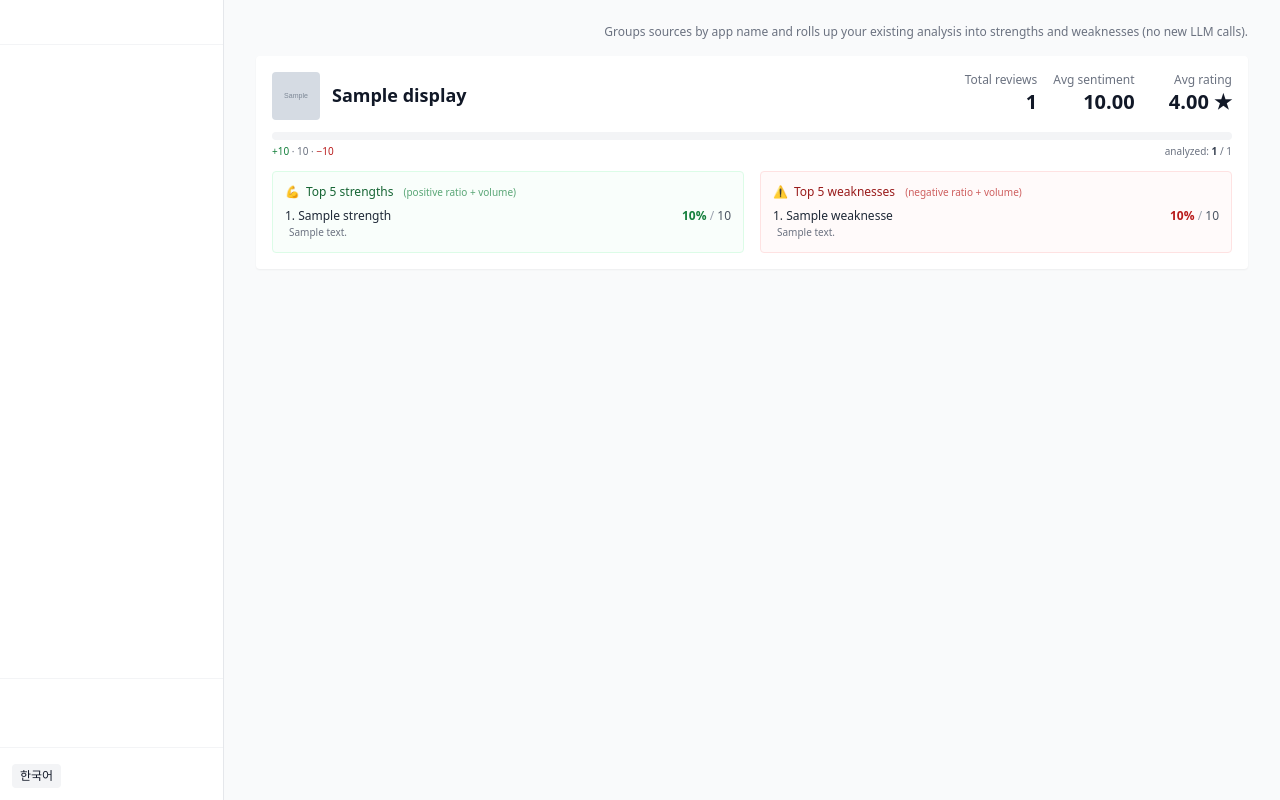
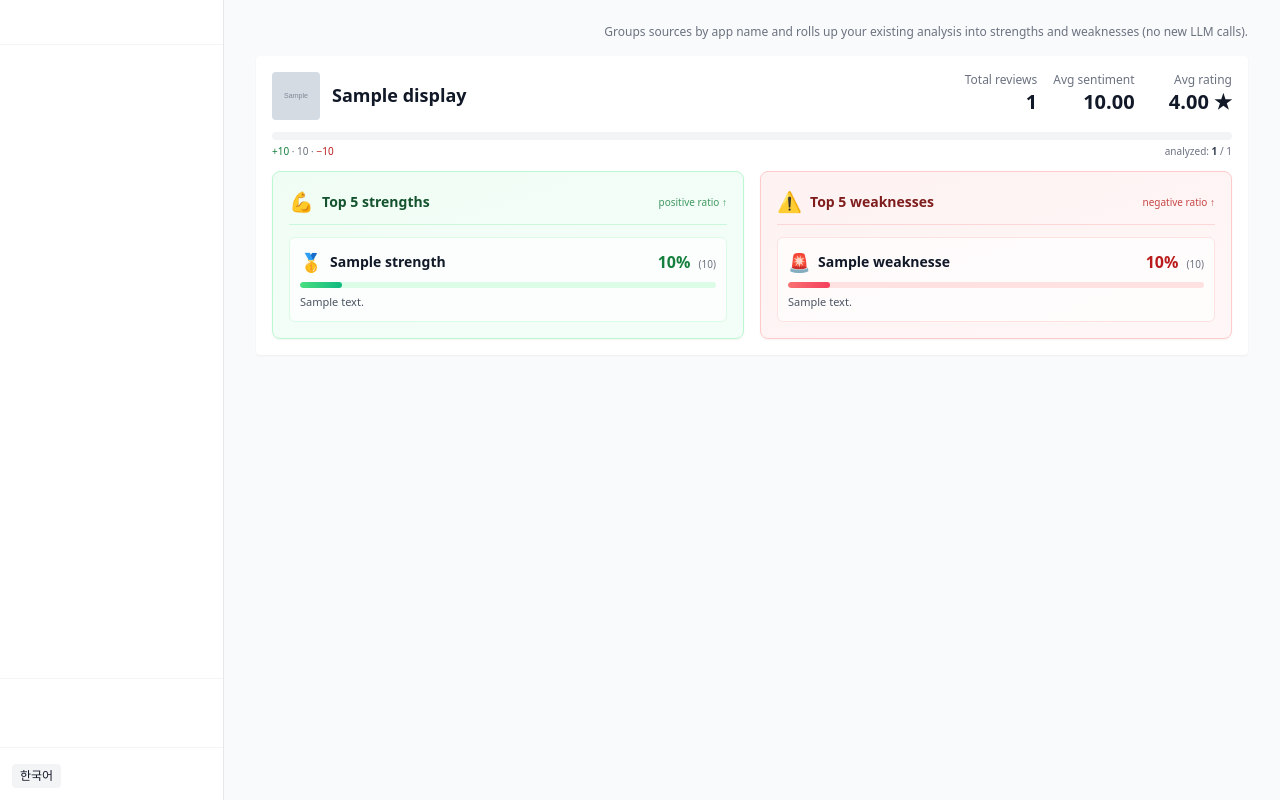
Before and after one commit to Kye-Jaemin/review-analysis-dashboard, a FastAPI app: template app/templates/vendors.html in a window 1280 px wide. Run offline with FastAPI, Linux system fonts and the light colour scheme; the template is opened without the code that fills it: most values are stand-ins (such as "Sample title", 1, 10 or a date in 2020); grey boxes marked "Sample" are stand-in pictures; some libraries are stand-ins or nearby versions.

Commit message:
ux(vendors): strengths/weaknesses cards now actually look like cards
The old layout was a tight inline list (11px text + thin border) tucked
into the bottom of the vendor row. The actionable bits — which feature
is the strength, how dominant, how many reviews — were all stacked into
one cramped line. Easy to skim past entirely.

Redesign per insight:
- Each strength / weakness is now its own white card-on-card sitting
  inside the green / red panel, with hover border accent.
- Rank gets a real visual: 🥇 / 🥈 / 🥉 for 1-2-3, plain numbered for
  4-5. Same on the weakness side with 🚨 / ⚠ / ⚠ to signal severity.
- Category name jumps from 12px to 14px semibold so it's actually
  readable at a glance.
- Big positive% / negative% in green / red bold, with the raw review
  count in a quieter parenthetical (e.g. "82.4% (234)").
- New gradient progress bar under each item that fills to the pct —
  cheap visual comparison across the 5 rows + lets the eye spot the
  most-dominant insight without reading the numbers.
- Panel headers got promoted: 20px emoji, 14px bold title, subtle
  divider, sort hint moved to the right edge ("긍정 비율 ↑" /
  "부정 비율 ↑").
- Panel background swapped from flat tint to a green→emerald /
  red→rose gradient so the two columns feel distinct even at a
  squint.
- Empty state redesigned to a centred bubble with a quieter caveat
  line instead of a one-line italic.

```diff
--- a/app/templates/vendors.html
+++ b/app/templates/vendors.html
@@ -112,68 +112,91 @@
       {% endif %}
 
       <!-- Strengths / Weaknesses two-column -->
+      <!-- Strengths / Weaknesses cards. Each insight gets:
+           - a chunky rank badge (1./2./3. medal for top 3)
+           - the category name in a readable size
+           - a progress bar showing the pos/neg ratio (visual signal of how
+             dominant this strength/weakness is)
+           - count + percentage tabular-nums
+           - the description as a quieter second line -->
       <div class="grid grid-cols-1 md:grid-cols-2 gap-4">
-        <div class="border border-green-100 rounded p-3 bg-green-50/40">
-          <div class="text-xs font-medium text-green-800 mb-2 flex items-center gap-1.5">
-            <span>💪</span>
-            <span>{% if lang == 'ko' %}강점 Top 5{% else %}Top 5 strengths{% endif %}</span>
-            <span class="text-[10px] font-normal text-green-700/70 ml-1">
-              {% if lang == 'ko' %}(긍정 비율 + 응답수){% else %}(positive ratio + volume){% endif %}
+        {# --- Strengths --- #}
+        <div class="border border-green-200 rounded-lg p-4 bg-gradient-to-br from-green-50 to-emerald-50/60 shadow-sm">
+          <div class="flex items-center gap-2 mb-3 pb-2 border-b border-green-200/70">
+            <span class="text-xl">💪</span>
+            <span class="text-sm font-bold text-green-900">{% if lang == 'ko' %}강점 Top 5{% else %}Top 5 strengths{% endif %}</span>
+            <span class="text-[10px] text-green-700/80 ml-auto">
+              {% if lang == 'ko' %}긍정 비율 ↑{% else %}positive ratio ↑{% endif %}
             </span>
           </div>
           {% if v.strengths %}
-            <ol class="space-y-1.5">
+            <ol class="space-y-2.5">
               {% for c in v.strengths %}
-                <li class="flex items-baseline justify-between gap-2 text-xs">
-                  <span class="flex-1 min-w-0">
-                    <span class="font-medium text-gray-800">{{ loop.index }}. {{ c.name }}</span>
-                    {% if c.description %}
-                      <span class="text-[10px] text-gray-500 ml-1 line-clamp-1">{{ c.description }}</span>
-                    {% endif %}
-                  </span>
-                  <span class="shrink-0 text-right tabular-nums">
-                    <span class="text-green-700 font-semibold">{{ (c.pos_pct * 100)|round(1) }}%</span>
-                    <span class="text-gray-400">/</span>
-                    <span class="text-gray-600">{{ '{:,}'.format(c.total) }}</span>
-                  </span>
+                {% set pct = (c.pos_pct * 100)|round(1) %}
+                {% set rank_icon = ['🥇','🥈','🥉','4.','5.'][loop.index0] %}
+                <li class="bg-white/70 rounded-md p-2.5 border border-green-100 hover:border-green-300 hover:shadow-sm transition-all">
+                  <div class="flex items-center gap-2 mb-1.5">
+                    <span class="shrink-0 text-base font-bold {% if loop.index <= 3 %}text-lg{% else %}text-gray-500 text-xs w-5 text-center{% endif %}">{{ rank_icon }}</span>
+                    <span class="flex-1 min-w-0 font-semibold text-sm text-gray-900 truncate" title="{{ c.name }}">{{ c.name }}</span>
+                    <span class="shrink-0 text-right">
+                      <span class="text-base font-bold text-green-700 tabular-nums">{{ pct }}%</span>
+                      <span class="text-[10px] text-gray-500 ml-1 tabular-nums">({{ '{:,}'.format(c.total) }})</span>
+                    </span>
+                  </div>
+                  <!-- Positive ratio bar -->
+                  <div class="h-1.5 bg-green-100 rounded-full overflow-hidden">
+                    <div class="h-full bg-gradient-to-r from-green-400 to-emerald-500 rounded-full transition-all"
+                         style="width: {{ pct }}%"></div>
+                  </div>
+                  {% if c.description %}
+                    <div class="text-[11px] text-gray-600 mt-1.5 line-clamp-1" title="{{ c.description }}">{{ c.description }}</div>
+                  {% endif %}
                 </li>
               {% endfor %}
             </ol>
           {% else %}
-            <div class="text-[11px] text-gray-400 py-2 text-center">
-              {% if lang == 'ko' %}자동 분류 결과가 부족합니다 (카테고리당 최소 10건 필요){% else %}Not enough auto-categorized data (need ≥ 10 reviews per category){% endif %}
+            <div class="text-xs text-gray-500 py-6 text-center bg-white/60 rounded-md">
+              {% if lang == 'ko' %}자동 분류 결과가 부족합니다<br><span class="text-[10px] text-gray-400">(카테고리당 최소 10건 필요)</span>{% else %}Not enough auto-categorized data<br><span class="text-[10px] text-gray-400">(need ≥ 10 reviews per category)</span>{% endif %}
             </div>
           {% endif %}
         </div>
 
-        <div class="border border-red-100 rounded p-3 bg-red-50/40">
-          <div class="text-xs font-medium text-red-800 mb-2 flex items-center gap-1.5">
-            <span>⚠️</span>
-            <span>{% if lang == 'ko' %}약점 Top 5{% else %}Top 5 weaknesses{% endif %}</span>
-            <span class="text-[10px] font-normal text-red-700/70 ml-1">
-              {% if lang == 'ko' %}(부정 비율 + 응답수){% else %}(negative ratio + volume){% endif %}
+        {# --- Weaknesses --- #}
+        <div class="border border-red-200 rounded-lg p-4 bg-gradient-to-br from-red-50 to-rose-50/60 shadow-sm">
+          <div class="flex items-center gap-2 mb-3 pb-2 border-b border-red-200/70">
+            <span class="text-xl">⚠️</span>
+            <span class="text-sm font-bold text-red-900">{% if lang == 'ko' %}약점 Top 5{% else %}Top 5 weaknesses{% endif %}</span>
+            <span class="text-[10px] text-red-700/80 ml-auto">
+              {% if lang == 'ko' %}부정 비율 ↑{% else %}negative ratio ↑{% endif %}
             </span>
           </div>
           {% if v.weaknesses %}
-            <ol class="space-y-1.5">
+            <ol class="space-y-2.5">
               {% for c in v.weaknesses %}
-                <li class="flex items-baseline justify-between gap-2 text-xs">
-                  <span class="flex-1 min-w-0">
-                    <span class="font-medium text-gray-800">{{ loop.index }}. {{ c.name }}</span>
-                    {% if c.description %}
-                      <span class="text-[10px] text-gray-500 ml-1 line-clamp-1">{{ c.description }}</span>
-                    {% endif %}
-                  </span>
-                  <span class="shrink-0 text-right tabular-nums">
-                    <span class="text-red-700 font-semibold">{{ (c.neg_pct * 100)|round(1) }}%</span>
-                    <span class="text-gray-400">/</span>
-                    <span class="text-gray-600">{{ '{:,}'.format(c.total) }}</span>
-                  </span>
+                {% set pct = (c.neg_pct * 100)|round(1) %}
+                {% set rank_icon = ['🚨','⚠','⚠','4.','5.'][loop.index0] %}
+                <li class="bg-white/70 rounded-md p-2.5 border border-red-100 hover:border-red-300 hover:shadow-sm transition-all">
+                  <div class="flex items-center gap-2 mb-1.5">
+                    <span class="shrink-0 text-base font-bold {% if loop.index <= 3 %}text-lg{% else %}text-gray-500 text-xs w-5 text-center{% endif %}">{{ rank_icon }}</span>
+                    <span class="flex-1 min-w-0 font-semibold text-sm text-gray-900 truncate" title="{{ c.name }}">{{ c.name }}</span>
+                    <span class="shrink-0 text-right">
+                      <span class="text-base font-bold text-red-700 tabular-nums">{{ pct }}%</span>
+                      <span class="text-[10px] text-gray-500 ml-1 tabular-nums">({{ '{:,}'.format(c.total) }})</span>
+                    </span>
+                  </div>
+                  <!-- Negative ratio bar -->
+                  <div class="h-1.5 bg-red-100 rounded-full overflow-hidden">
+                    <div class="h-full bg-gradient-to-r from-red-400 to-rose-500 rounded-full transition-all"
+                         style="width: {{ pct }}%"></div>
+                  </div>
+                  {% if c.description %}
+                    <div class="text-[11px] text-gray-600 mt-1.5 line-clamp-1" title="{{ c.description }}">{{ c.description }}</div>
+                  {% endif %}
                 </li>
               {% endfor %}
             </ol>
           {% else %}
-            <div class="text-[11px] text-gray-400 py-2 text-center">
+            <div class="text-xs text-gray-500 py-6 text-center bg-white/60 rounded-md">
               {% if lang == 'ko' %}자동 분류 결과가 부족합니다{% else %}Not enough auto-categorized data{% endif %}
             </div>
           {% endif %}
```
